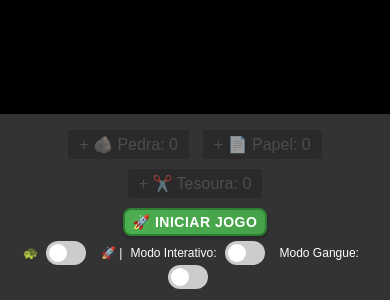
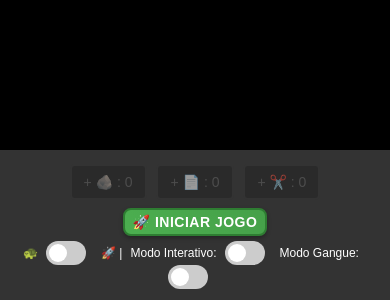
Before and after one commit to ianthomaz/RockPaperScissor, a website: page index.html in a window 390 px wide. Shown: the part 544-844 px from the top of the page. Drawn offline with Linux system fonts and the light colour scheme.

Commit message:
Melhorias de responsividade: esconder texto dos elementos em telas pequenas

```diff
--- a/index.html
+++ b/index.html
@@ -139,6 +139,25 @@
             border-color: #4a7c59;
         }
 
+        /* Responsividade para telas pequenas */
+        @media (max-width: 768px) {
+            .element-button {
+                font-size: 14px;
+                padding: 8px 12px;
+            }
+
+            /* Esconde o texto dos elementos em telas pequenas */
+            .element-text {
+                display: none;
+            }
+        }
+
+        @media (min-width: 769px) {
+            .element-text {
+                display: inline;
+            }
+        }
+
         /* Toggle Switch */
         .toggle-container {
             display: flex;
@@ -226,9 +245,9 @@
         <div id="controls">
             <div id="info">
                 <div>
-                    <button id="rockButton" onclick="addElement('rock')" class="element-button" disabled>+ 🪨 Pedra: <span id="rockCount">0</span></button>
-                    <button id="paperButton" onclick="addElement('paper')" class="element-button" disabled>+ 📄 Papel: <span id="paperCount">0</span></button>
-                    <button id="scissorsButton" onclick="addElement('scissors')" class="element-button" disabled>+ ✂️ Tesoura: <span id="scissorsCount">0</span></button>
+                    <button id="rockButton" onclick="addElement('rock')" class="element-button" disabled>+ 🪨 <span class="element-text">Pedra</span>: <span id="rockCount">0</span></button>
+                    <button id="paperButton" onclick="addElement('paper')" class="element-button" disabled>+ 📄 <span class="element-text">Papel</span>: <span id="paperCount">0</span></button>
+                    <button id="scissorsButton" onclick="addElement('scissors')" class="element-button" disabled>+ ✂️ <span class="element-text">Tesoura</span>: <span id="scissorsCount">0</span></button>
                 </div>
                 <div id="winner"></div>
             </div>
```
